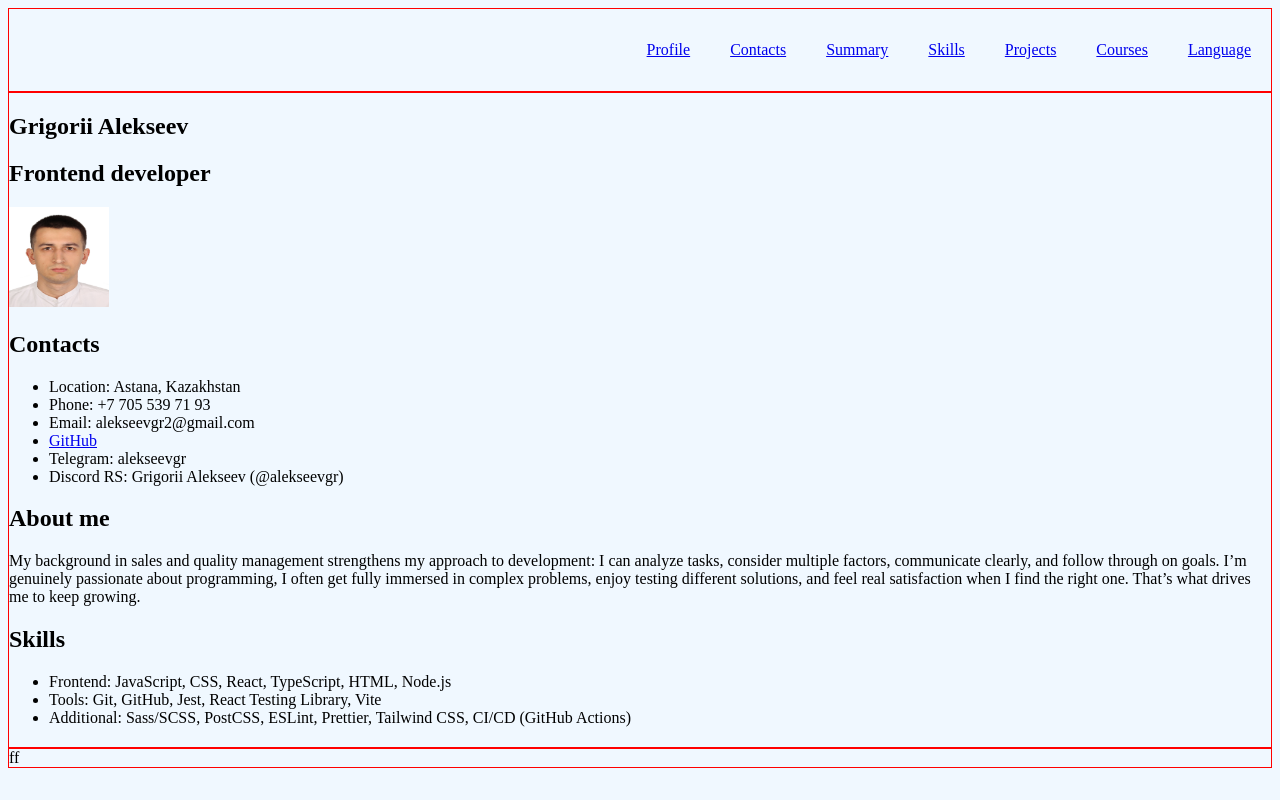
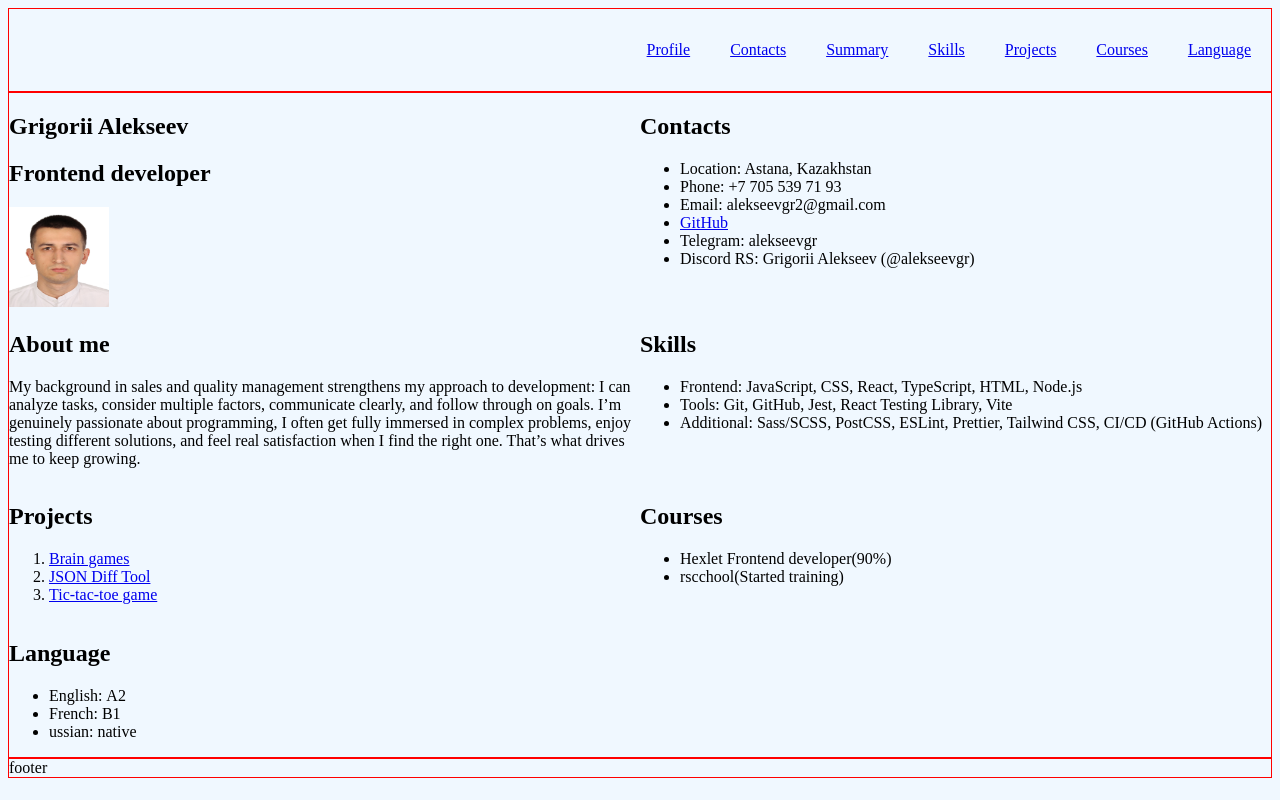
Before and after one commit to alekseevgr/rsschool-cv, a plain HTML site: page index.html in a window 1280 px wide. Drawn offline with Linux system fonts and the light colour scheme.

Commit message:
feat: add content

```diff
--- a/index.html
+++ b/index.html
@@ -37,8 +37,8 @@
       </div>
     </header>
     <main>
-      <div class="container">
-        <section class="section" id="profile">
+      <div class="container main-container">
+        <section class="section section-profile" id="profile">
           <h1 class="section-title">Grigorii Alekseev</h1>
           <h2>Frontend developer</h2>
           <img src="./assets/alekseev.jpg" alt="photo profile" />
@@ -78,16 +78,42 @@
           </ul>
         </section>
         <section class="section" id="projects">
-          <h2 class="section-title"></h2>
+          <h2 class="section-title">Projects</h2>
+          <ol>
+            <li>
+              <a href="https://github.com/alekseevgr/frontend-project-lvl1"
+                >Brain games</a
+              >
+            </li>
+            <li>
+              <a href="https://github.com/alekseevgr/frontend-project-46"
+                >JSON Diff Tool</a
+              >
+            </li>
+            <li>
+              <a href="https://github.com/alekseevgr/tic-tac-toe"
+                >Tic-tac-toe game</a
+              >
+            </li>
+          </ol>
         </section>
         <section class="section" id="courses">
-          <h2 class="section-title"></h2>
+          <h2 class="section-title">Courses</h2>
+          <ul>
+            <li>Hexlet Frontend developer(90%)</li>
+            <li>rscchool(Started training)</li>
+          </ul>
         </section>
         <section class="section" id="language">
-          <h2 class="section-title"></h2>
+          <h2 class="section-title">Language</h2>
+          <ul>
+            <li>English: А2</li>
+            <li>French: B1</li>
+            <li>ussian: native</li>
+          </ul>
         </section>
       </div>
     </main>
-    <footer><div class="container">ff</div></footer>
+    <footer><div class="container">footer</div></footer>
   </body>
 </html>
--- a/style.css
+++ b/style.css
@@ -1,7 +1,11 @@
 html {
     scroll-behavior: smooth;
 }
-
+@media (max-width: 768px) {
+  .section {
+    width: 100%;
+  }
+}
 
 body {
     background-color: aliceblue;
@@ -41,6 +45,18 @@ footer {
     margin: 0 auto;
 }
 
+.main-container {
+  display: flex;
+  flex-wrap: wrap;
+}
+.section-profile {
+    width: 100%;
+}
+
+.section {
+  width: 50%;
+}
+
 .section-item a {
   color: #829985;
   text-decoration: none;
```
